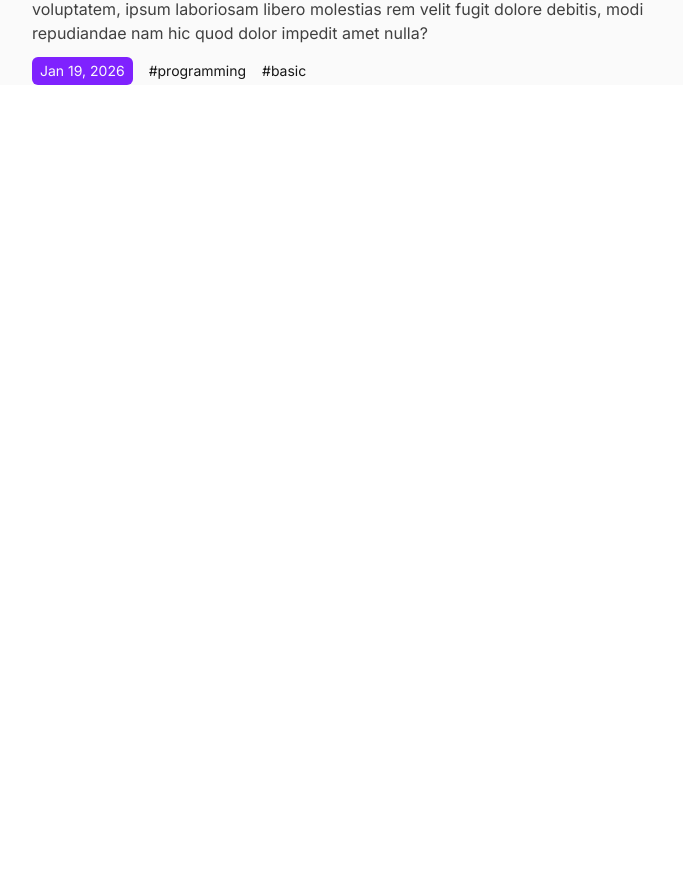
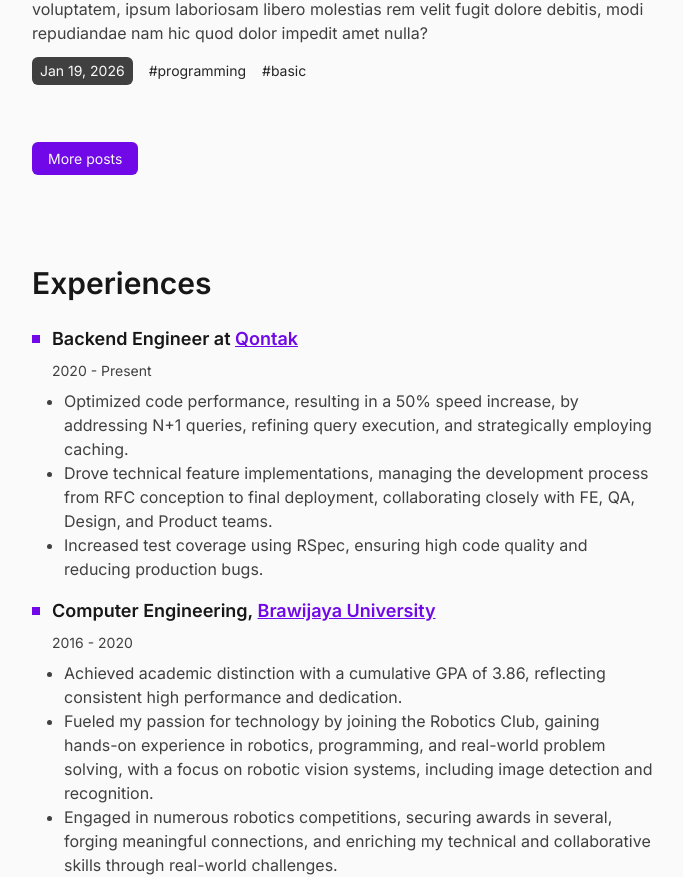
Before and after one commit to mhafidk/blog, a SvelteKit app: page / in a window 1280 px wide. Shown: the part 875-1752 px from the top of the page, without its empty margins (296-979 px from the left). Before the commit the page ends 960 px from the top, so only its background shows below. Built offline with nearby package versions, Linux system fonts and the light colour scheme.

Commit message:
add experience section

```diff
--- a/src/routes/+page.svelte
+++ b/src/routes/+page.svelte
@@ -33,7 +33,7 @@
 				<!-- svelte-ignore a11y_consider_explicit_label -->
 				<a href="mailto:mhafidk@gmail.com" target="_blank" rel="noreferrer">
 					<svg
-						class="h-8 w-8 fill-current hover:text-violet-700"
+						class="h-8 w-8 fill-current hover:text-violet-800"
 						role="img"
 						viewBox="0 0 24 24"
 						xmlns="http://www.w3.org/2000/svg"
@@ -46,7 +46,7 @@
 				<!-- svelte-ignore a11y_consider_explicit_label -->
 				<a href="https://www.github.com/mhafidk" target="_blank" rel="noreferrer">
 					<svg
-						class="h-8 w-8 fill-current hover:text-violet-700"
+						class="h-8 w-8 fill-current hover:text-violet-800"
 						role="img"
 						viewBox="0 0 24 24"
 						xmlns="http://www.w3.org/2000/svg"
@@ -59,7 +59,7 @@
 				<!-- svelte-ignore a11y_consider_explicit_label -->
 				<a href="https://www.linkedin.com/in/mhafidk" target="_blank" rel="noreferrer">
 					<svg
-						class="h-8 w-8 fill-current hover:text-violet-700"
+						class="h-8 w-8 fill-current hover:text-violet-800"
 						role="img"
 						viewBox="0 0 24 24"
 						xmlns="http://www.w3.org/2000/svg"
@@ -85,8 +85,8 @@
 				voluptatem, ipsum laboriosam libero molestias rem velit fugit dolore debitis, modi
 				repudiandae nam hic quod dolor impedit amet nulla?
 			</p>
-			<div class="mt-3 flex items-center gap-4 text-xs md:text-sm">
-				<p class="rounded-md bg-violet-600 px-2 py-1 text-neutral-50">Jan 19, 2026</p>
+			<div class="mt-3 flex items-center gap-4 text-xs text-neutral-800 md:text-sm">
+				<p class="rounded-md bg-neutral-700 px-2 py-1 text-neutral-50">Jan 19, 2026</p>
 				<p>#programming</p>
 				<p>#basic</p>
 			</div>
@@ -100,11 +100,83 @@
 				voluptatem, ipsum laboriosam libero molestias rem velit fugit dolore debitis, modi
 				repudiandae nam hic quod dolor impedit amet nulla?
 			</p>
-			<div class="mt-3 flex items-center gap-4 text-xs md:text-sm">
-				<p class="rounded-md bg-violet-600 px-2 py-1 text-neutral-50">Jan 19, 2026</p>
+			<div class="mt-3 flex items-center gap-4 text-xs text-neutral-800 md:text-sm">
+				<p class="rounded-md bg-neutral-700 px-2 py-1 text-neutral-50">Jan 19, 2026</p>
 				<p>#programming</p>
 				<p>#basic</p>
 			</div>
 		</div>
 	</div>
+	<div class="mt-16 text-sm">
+		<a href="/blog" class="rounded-md bg-violet-700 px-4 py-2 text-neutral-50 hover:bg-violet-800"
+			>More posts</a
+		>
+	</div>
 </div>
+<div class="mt-24">
+	<h2 id="about" class="text-3xl font-semibold">Experiences</h2>
+	<div class="mt-6 grid grid-cols-1 gap-4">
+		<div class="">
+			<div class="flex items-center gap-3">
+				<div class="h-2 w-2 bg-violet-700"></div>
+				<p class="text-lg font-semibold">
+					Backend Engineer at <a
+						href="https://www.qontak.com"
+						target="_blank"
+						class="font-semibold text-violet-700 underline hover:text-violet-800">Qontak</a
+					>
+				</p>
+			</div>
+			<p class="mt-2 pl-5 text-sm text-neutral-700">2020 - Present</p>
+			<div class="mt-2">
+				<ul class="list-outside list-disc pl-8 text-neutral-700">
+					<li>
+						Optimized code performance, resulting in a 50% speed increase, by addressing N+1
+						queries, refining query execution, and strategically employing caching.
+					</li>
+					<li>
+						Drove technical feature implementations, managing the development process from RFC
+						conception to final deployment, collaborating closely with FE, QA, Design, and Product
+						teams.
+					</li>
+					<li>
+						Increased test coverage using RSpec, ensuring high code quality and reducing production
+						bugs.
+					</li>
+				</ul>
+			</div>
+		</div>
+		<div class="">
+			<div class="flex items-center gap-3">
+				<div class="h-2 w-2 bg-violet-700"></div>
+				<p class="text-lg font-semibold">
+					Computer Engineering, <a
+						href="https://www.ub.ac.id"
+						target="_blank"
+						class="font-semibold text-violet-700 underline hover:text-violet-800"
+						>Brawijaya University</a
+					>
+				</p>
+			</div>
+			<p class="mt-2 pl-5 text-sm text-neutral-700">2016 - 2020</p>
+			<div class="mt-2">
+				<ul class="list-outside list-disc pl-8 text-neutral-700">
+					<li>
+						Achieved academic distinction with a cumulative GPA of 3.86, reflecting consistent high
+						performance and dedication.
+					</li>
+					<li>
+						Fueled my passion for technology by joining the Robotics Club, gaining hands-on
+						experience in robotics, programming, and real-world problem solving, with a focus on
+						robotic vision systems, including image detection and recognition.
+					</li>
+					<li>
+						Engaged in numerous robotics competitions, securing awards in several, forging
+						meaningful connections, and enriching my technical and collaborative skills through
+						real-world challenges.
+					</li>
+				</ul>
+			</div>
+		</div>
+	</div>
+</div>
```
